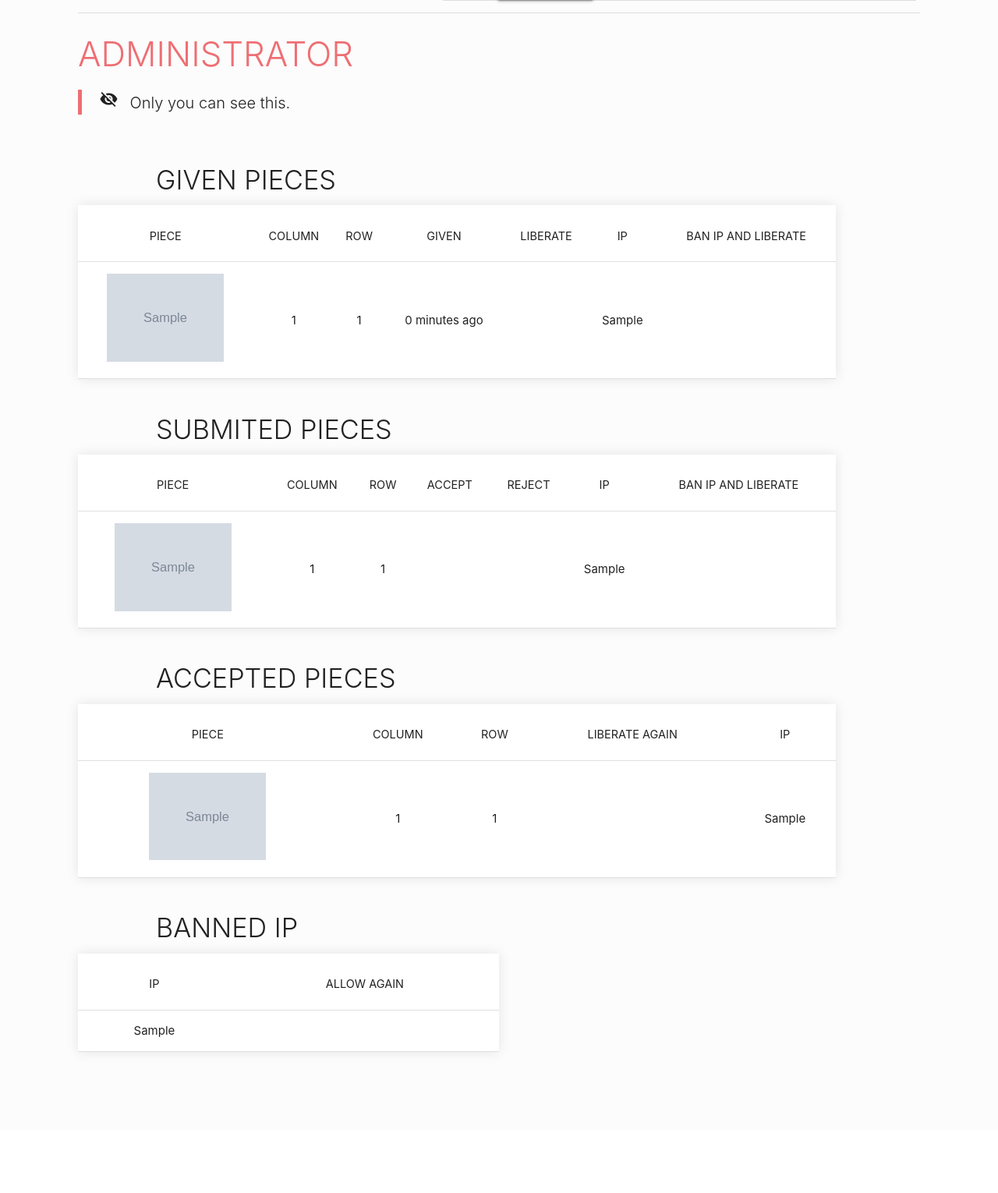
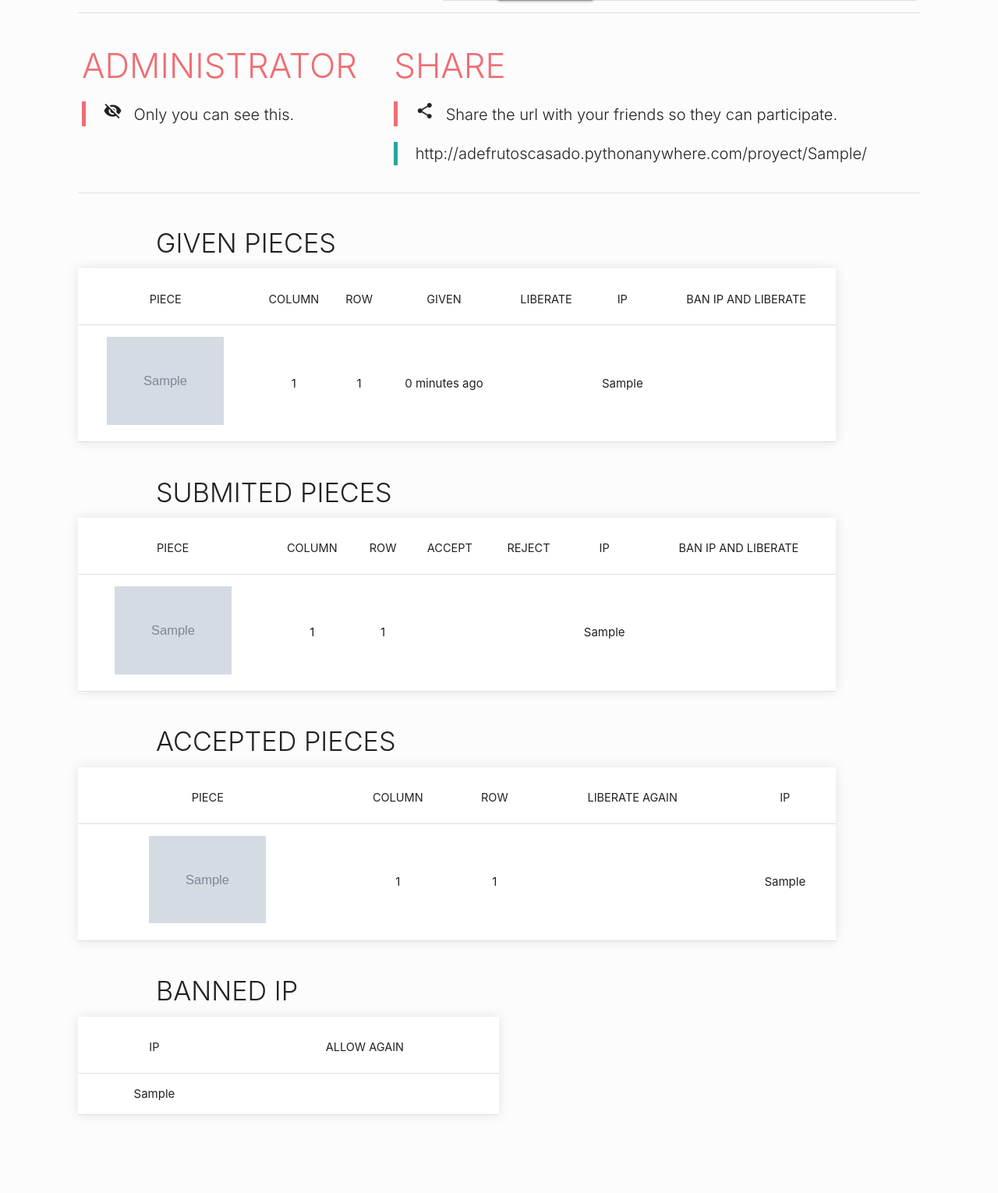
Before and after one commit to adefrutoscasado/MOSAICS, a Django app: template myproject/myapp/templates/admin.html in a window 1280 px wide. Shown: the part 606-2136 px from the top of the page at 78% size. Before the commit the page ends 1957 px from the top, so only its background shows below. Run offline with Django 3.2, Linux system fonts and the light colour scheme; the template is opened without the code that fills it: values that come from a table or form of the project are taken from there, others are empty; tables that the repository leaves empty hold one stand-in row (values such as "Sample post"); grey boxes marked "Sample" are stand-in pictures; some libraries are stand-ins or nearby versions.

Commit message:
added share with friends via url

```diff
--- a/myproject/myapp/templates/admin.html
+++ b/myproject/myapp/templates/admin.html
@@ -125,6 +125,15 @@
     width:50%;
     }
 
+    #block_container
+    {
+    text-align:center;
+    }
+    #bloc1, #bloc2
+    {
+    display:inline;
+    }
+
     </style>
 
     <body>
@@ -235,17 +244,40 @@
 </td>
 </table>
 
+{% for document in documents %}
+<table>
+<tr>
+<td style="vertical-align:top">
+<div id="bloc1">
+    <h3 style="color:rgb(238, 110, 115);">ADMINISTRATOR</h3>
+    <blockquote>
+      <i class="material-icons" style="padding-right: 15px;padding-top: 0px;">visibility_off</i><span style="font-size: 20px;font-weight: 300;">Only you can see this.</span>
+    </blockquote>
+    </div>
+</td>
+<td style="vertical-align:top">
+<div id="bloc2">
+    <h3 style="color:rgb(238, 110, 115);">SHARE</h3>
+    <blockquote>
+      <i class="material-icons" style="padding-right: 15px;padding-top: 0px;">share</i><span style="font-size: 20px;font-weight: 300;">Share the url with your friends so they can participate.</span>
+    </blockquote>
+    <blockquote style="border-left: 5px solid #26a69a;">
+    <span style="font-size: 20px;font-weight: 300;">http://adefrutoscasado.pythonanywhere.com/proyect/{{document.identifier}}/</span>
+    </blockquote>
+    </div>
+</td>
+</tr>
+</table>
+{% endfor %}
+
 
 
 <form action="{% url "administrate" %}" method="post">
 {% csrf_token %}
 
-    <h3 style="color:rgb(238, 110, 115);">ADMINISTRATOR</h4>
-    <blockquote>
-      <i class="material-icons" style="padding-right: 15px;padding-top: 0px;">visibility_off</i><span style="font-size: 20px;font-weight: 300;">Only you can see this.</span>
-    </blockquote>
     <br />
     <h4 class="header" id="givenpieces">GIVEN PIECES</h4>
+
 
 <table class="centered">
 <thead>
```
Also changed, not shown: myproject/myapp/templates/collaborator.html (+21 -4 lines).
